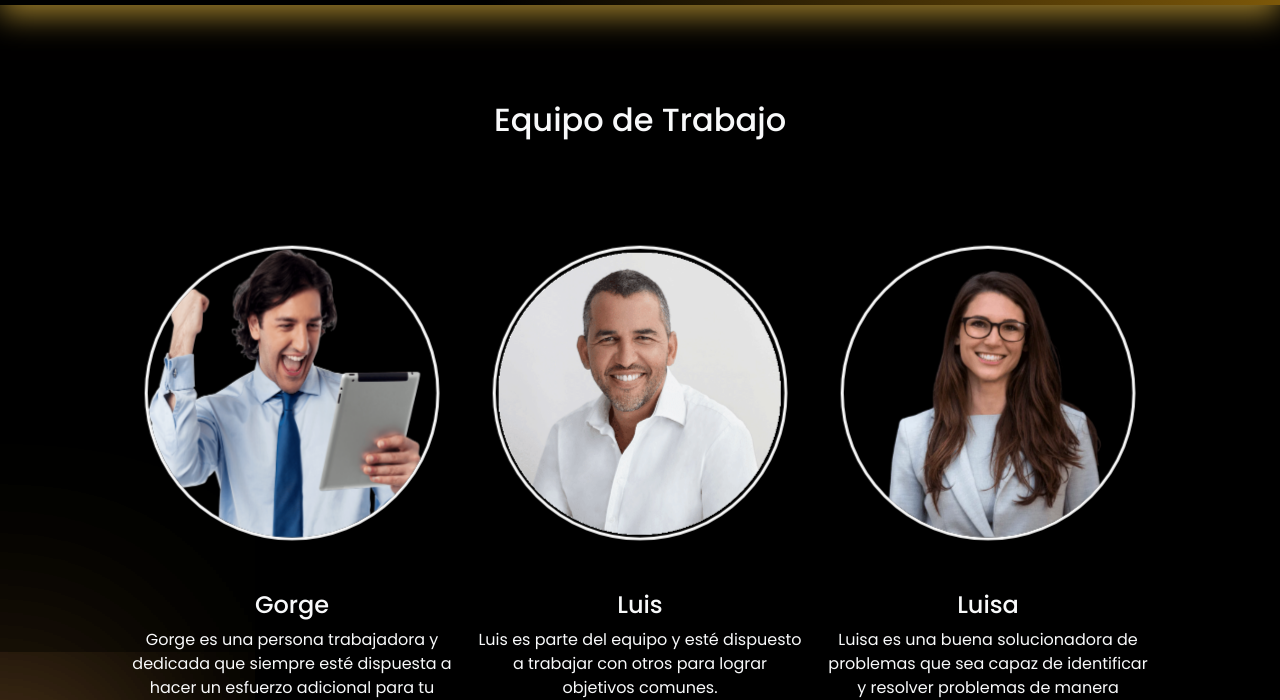
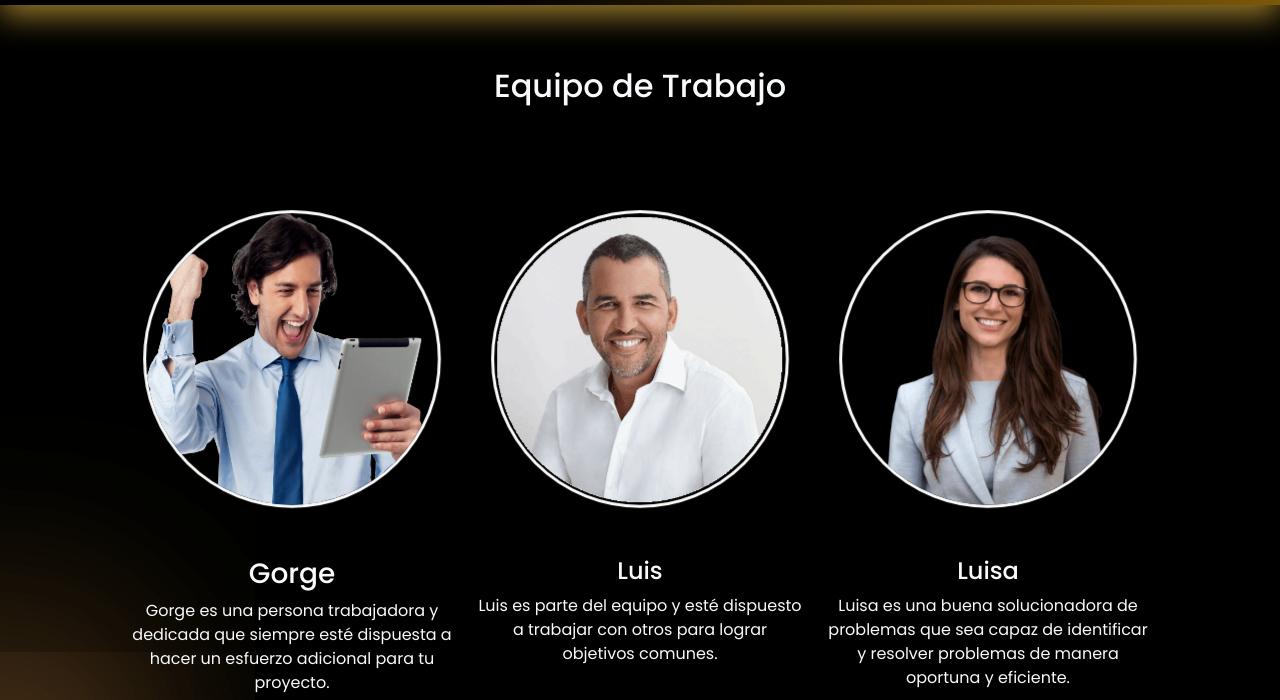
Before and after one commit to oscaresteban2/prueba, a website: page pages/personas.html in a window 1280 px wide. Shown: the part 111-811 px from the top of the page. Drawn offline with nearby package versions, Linux system fonts and the light colour scheme.

Commit message:
seo y sass correccion

```diff
--- a/pages/personas.html
+++ b/pages/personas.html
@@ -1,6 +1,7 @@
 <html lang="es">
   <head>
     <meta charset="UTF-8">
+    <meta name="viewport" content="width=device-width,initial-scale=1"/>
     <title>Futuro | Personas</title>
     <meta name="description" content="aqui veras a los nuestra trabajadores de futuro">
     <link rel="shortcut icon" href="../img/Logo.ico" type="image/x-icon">
@@ -11,7 +12,7 @@
   </head>
   <body>
     <header>
-      <nav class="nav navbar navbar-expand-lg">
+      <nav class="nav navbar navbar-expand-lg fixed-top">
         <div class="container">
             <a href="../index.html" class="navbar-brand"><img class="logo" src="../img/logo.jpg" alt="logo de futuro"><a>
             <button class="navbar-toggler" type="button" data-bs-toggle="collapse"
@@ -43,17 +44,17 @@
     </nav>
   </header>
     <main>
-      <main class="equipo_main ">
+      <main class="equipo_main">
         <section class="page-section">
             <div class="container">
                 <div class="text-center p-5">
-                    <h2 class="text-center mt-5 text-light">Equipo de Trabajo</h2>
+                    <h2 class="text-center text-light">Equipo de Trabajo</h2>
                 </div>
                 <div class="row p-5 text-center">
                     <div class="col-lg-4 ">
                         <div class="team-member">
                             <img class="mx-auto rounded-circle img_equipo" src="../img/gorge.png" alt="Empleados"/>
-                            <h4 class=" mt-5 text-light">Gorge</h4>
+                            <h3 class=" mt-5 text-light">Gorge</h3>
                             <p class="text-light">Gorge es una persona trabajadora y dedicada que siempre esté dispuesta a hacer un esfuerzo adicional para tu proyecto.</p>
                         </div>
                     </div>
--- a/scss/styles.scss
+++ b/scss/styles.scss
@@ -71,12 +71,16 @@ h1 {
     color: var(--white);
   }
 }
-
-.equipo_main .img_equipo {
+.equipo_main{
+ .img_equipo {
   height: 300px;
   width: 300px;
   align-items: center;
   border: solid var(--white);
+  }
+  h2{
+    margin-top: 130px;
+  }
 }
 
 form {
```
Also changed, not shown: index.html (+2 -1 lines), pages/contacto.html (+6 -5 lines), pages/galeria.html (+1 -0 lines), pages/proyectos.html (+1 -0 lines), css/styles.css, 1 other file.
